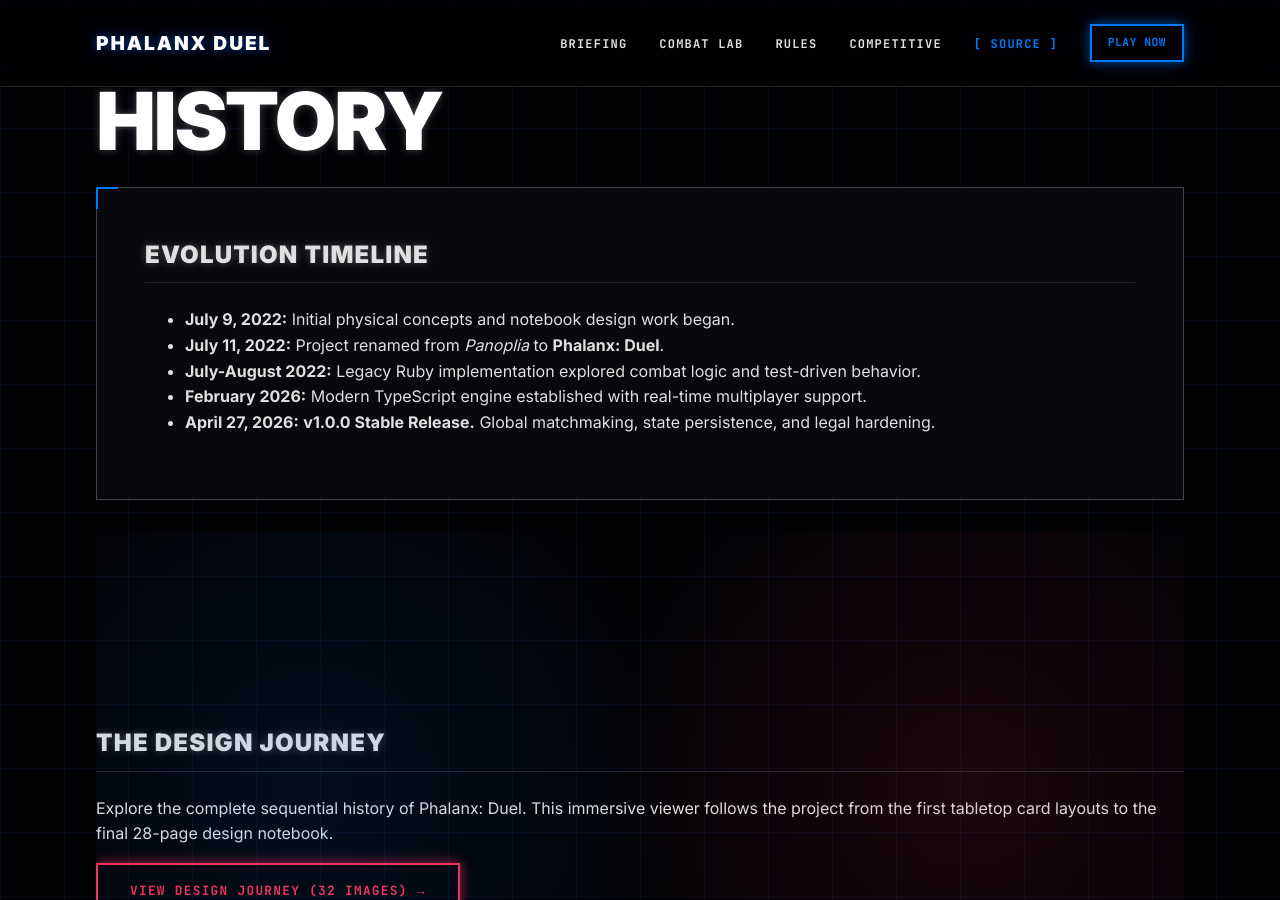
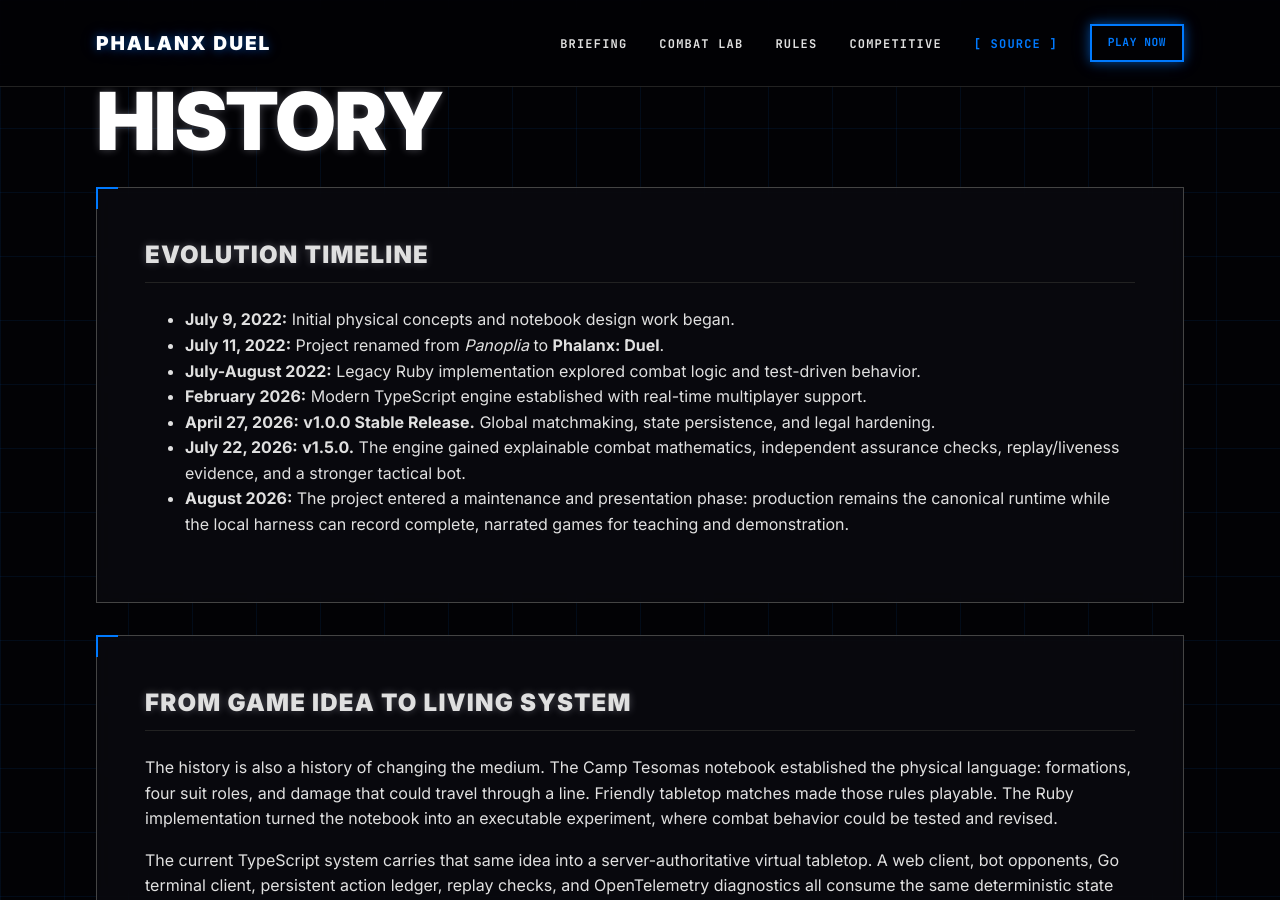
Before and after one commit to phalanxduel/phalanxduel.github.io, a Jekyll site: the page built from history.md, in a window 1280 px wide and 900 px high. Built offline with Jekyll 4.4.1, drawn with Linux system fonts in a browser that asks for light colours; some of the changed text lies outside the part shown.

Commit message:
docs: connect history to current release

```diff
--- a/history.md
+++ b/history.md
@@ -13,7 +13,16 @@ description: "How Phalanx: Duel evolved from notebook sketches to modern digital
     <li><strong>July-August 2022:</strong> Legacy Ruby implementation explored combat logic and test-driven behavior.</li>
     <li><strong>February 2026:</strong> Modern TypeScript engine established with real-time multiplayer support.</li>
     <li><strong>April 27, 2026:</strong> <strong>v1.0.0 Stable Release.</strong> Global matchmaking, state persistence, and legal hardening.</li>
+    <li><strong>July 22, 2026:</strong> <strong>v1.5.0.</strong> The engine gained explainable combat mathematics, independent assurance checks, replay/liveness evidence, and a stronger tactical bot.</li>
+    <li><strong>August 2026:</strong> The project entered a maintenance and presentation phase: production remains the canonical runtime while the local harness can record complete, narrated games for teaching and demonstration.</li>
   </ul>
+</section>
+
+<section class="card">
+  <h2>From Game Idea to Living System</h2>
+  <p>The history is also a history of changing the medium. The Camp Tesomas notebook established the physical language: formations, four suit roles, and damage that could travel through a line. Friendly tabletop matches made those rules playable. The Ruby implementation turned the notebook into an executable experiment, where combat behavior could be tested and revised.</p>
+  <p>The current TypeScript system carries that same idea into a server-authoritative virtual tabletop. A web client, bot opponents, Go terminal client, persistent action ledger, replay checks, and OpenTelemetry diagnostics all consume the same deterministic state transitions. The result is not merely a digital adaptation: it is a continuously testable record of the original tabletop design.</p>
+  <p>For the artifact trail behind this narrative, see the <a href="https://github.com/phalanxduel/wiki/blob/master/Project-Timeline-and-Continuity.md">cross-repository project timeline</a>.</p>
 </section>
 
 <section class="hero">
```
Also changed, not shown: about-phalanx.md (+1 -1 lines), status.md (+2 -2 lines), CHANGELOG.md.
